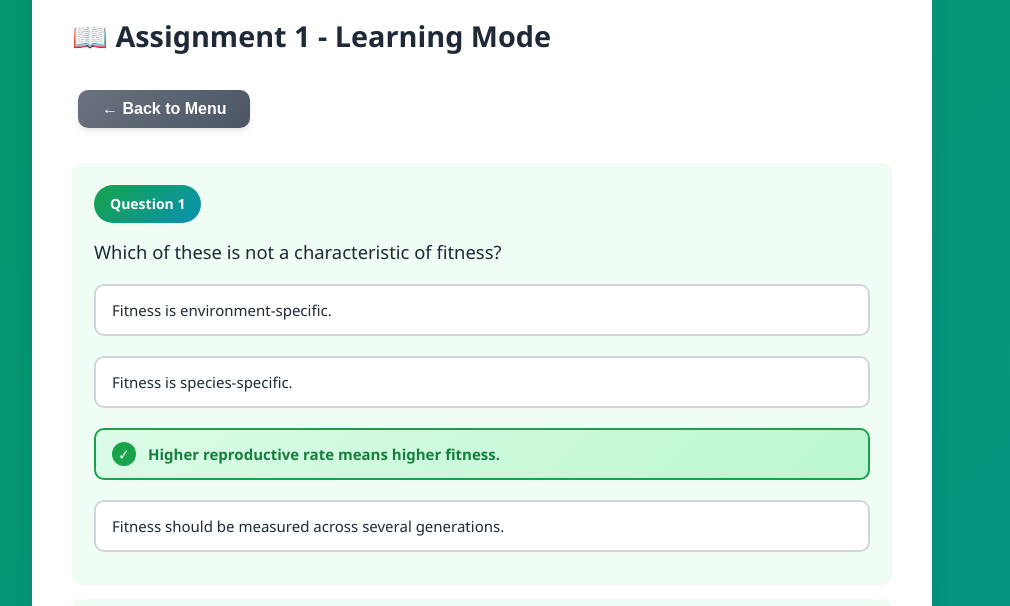
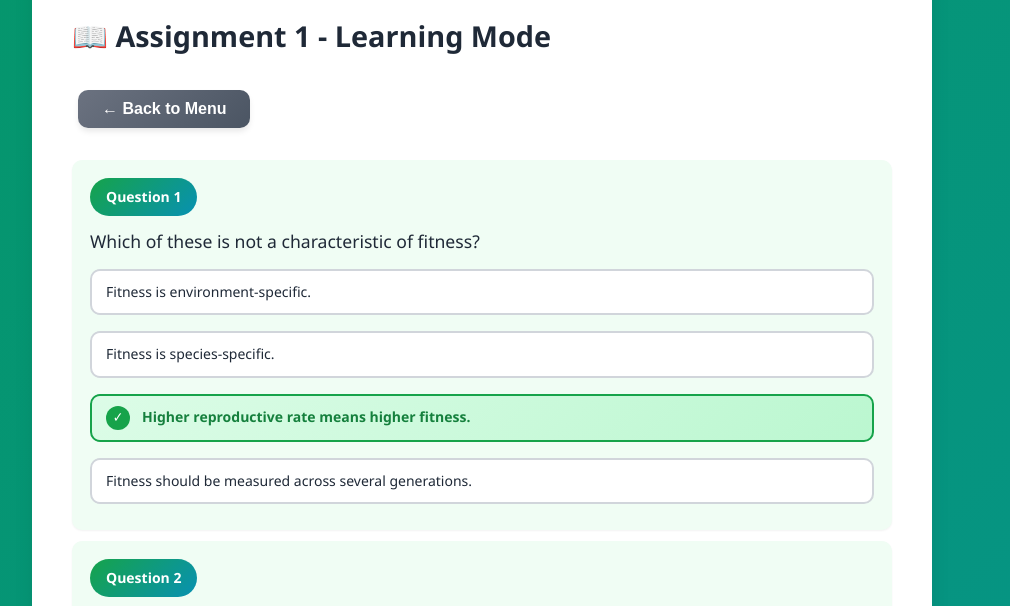
Before and after one commit to kunal7236/Wildlife-Ecology-quiz, a plain HTML site: page index.html in a window 1280 px wide. Both pictures are taken after a click on the button "📖 Week 1". Shown: the part 141-747 px from the top of the page, without its empty margins (158-1168 px from the left). Drawn offline with Linux system fonts and the light colour scheme.

Commit message:
decreased further padd and marg by 3-4 px

```diff
--- a/style.css
+++ b/style.css
@@ -288,14 +288,14 @@ button:disabled {
 #learning-questions-wrapper {
     display: flex;
     flex-direction: column;
-    gap: 15px;
-    margin-top: 15px;
-    margin-bottom: 20px;
+    gap: 11px;
+    margin-top: 12px;
+    margin-bottom: 16px;
 }
 
 .question-card {
     background: var(--bg-primary);
-    padding: 20px;
+    padding: 16px;
     border-radius: var(--radius-md);
     box-shadow: var(--shadow-sm);
     border: 2px solid transparent;
@@ -319,11 +319,11 @@ button:disabled {
     background-color: var(--bg-secondary);
     color: var(--text-dark);
     text-align: left;
-    padding: 12px 16px;
+    padding: 10px 14px;
     border: 2px solid var(--border-color);
     border-radius: var(--radius-md);
-    font-size: 15px;
-    margin-bottom: 10px;
+    font-size: 14px;
+    margin-bottom: 8px;
     transition: all 0.3s ease;
 }
 
@@ -370,9 +370,9 @@ button:disabled {
 }
 
 #question-area {
-    margin-bottom: 20px;
+    margin-bottom: 16px;
     background: var(--bg-primary);
-    padding: 20px;
+    padding: 16px;
     border-radius: var(--radius-md);
     box-shadow: var(--shadow-sm);
 }
@@ -381,9 +381,9 @@ button:disabled {
     display: flex;
     justify-content: space-between;
     align-items: center;
-    margin-bottom: 15px;
+    margin-bottom: 12px;
     flex-wrap: wrap;
-    gap: 10px;
+    gap: 8px;
 }
 
 .question-number {
@@ -397,8 +397,8 @@ button:disabled {
 
 .question-text,
 #question-text {
-    font-size: 1.15em;
-    margin-bottom: 18px;
+    font-size: 1.1em;
+    margin-bottom: 14px;
     color: var(--text-dark);
     font-weight: 500;
     line-height: 1.5;
@@ -409,7 +409,7 @@ button:disabled {
 #options-container {
     display: flex;
     flex-direction: column;
-    gap: 10px;
+    gap: 8px;
 }
 
 .option-button {
```
